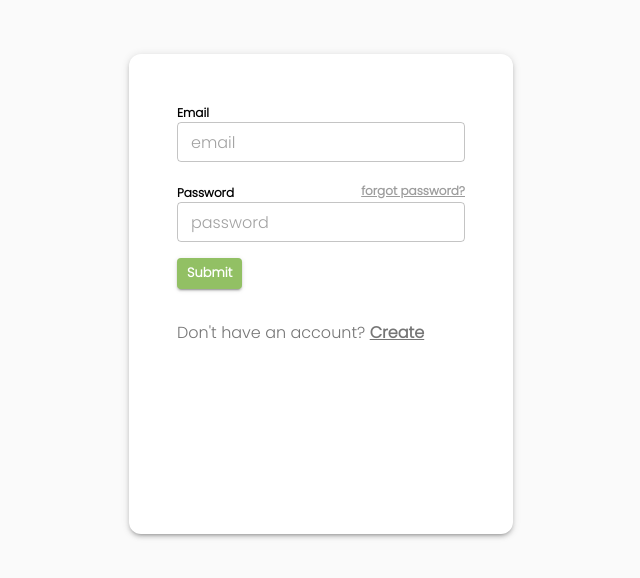
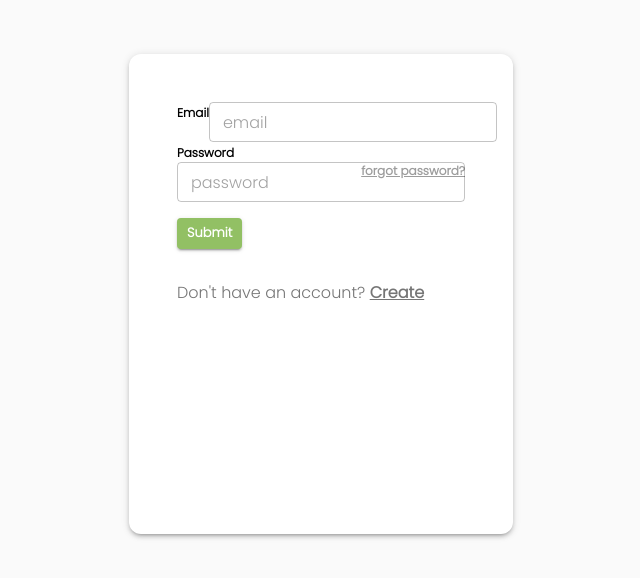
Before and after one commit to dibashthapa/ecommerce-react, a React (Create React App) app: page /login in a window 1280 px wide. Shown: the part 106-684 px from the top of the page, without its empty margins (319-959 px from the left). Built offline with nearby package versions, Linux system fonts and the light colour scheme.

Commit message:
state managed locally

```diff
--- a/src/Public/UI/Input/Input.js
+++ b/src/Public/UI/Input/Input.js
@@ -9,22 +9,21 @@ const useStyles = makeStyles(theme => ({
     }
 }))
 
-function MuiInput(props) {
-
+const MuiInput = props => {
     const classes = useStyles()
+    const { value, changed, name, size, type, variant } = props
     return (
-        <div>
-            <TextField
-                name={props.name}
-                autoComplete='off'
-                size={props.size || 'small'}
-                className={classes.input}
-                id="outlined-basic"
-                type={props.type}
-                variant={props.variant || "outlined"}
-                {...props}
-            />
-        </div>
+        <TextField
+            value={value}
+            onChange={changed}
+            name={name}
+            autoComplete='off'
+            size={size || 'small'}
+            className={classes.input}
+            type={type || 'button'}
+            variant={variant || "outlined"}
+            {...props}
+        />
     )
 }
 
--- a/src/Public/pages/Login/index.js
+++ b/src/Public/pages/Login/index.js
@@ -1,8 +1,11 @@
+import React, { useState } from 'react';
+
 import { InputLabel, makeStyles } from '@material-ui/core';
-import React from 'react';
+
 import Box from '../../UI/Login-SignupBox/Box';
 import MuiButton from '../../UI/Button/Button';
 import MuiInput from '../../UI/Input/Input';
+
 
 const useStyles = makeStyles(theme => ({
   root: {
@@ -34,17 +37,31 @@ const useStyles = makeStyles(theme => ({
 }))
 
 const Login = () => {
+  let initialState = {
+    email: '',
+    password: ''
+  }
+
+  const [form, setForm] = useState(initialState)
+
+  const onChange = (e) => {
+    const { name, value } = e.target
+    setForm({
+      ...form,
+      [name]: value
+    })
+  }
 
   const classes = useStyles()
   return (
     <Box>
       <form className={classes.root}>
         <InputLabel className={classes.fonts} htmlFor='email'>Email</InputLabel>
-        <MuiInput className={classes.fonts} fullWidth placeholder="email" type="email" name="email" />
+        <MuiInput changed={onChange} value={form.email} className={classes.fonts} fullWidth placeholder="email" type="email" name="email" />
         <br />
         <InputLabel className={classes.fonts} htmlFor='password'>Password</InputLabel>
         <InputLabel className={classes.left} htmlFor='password'>forgot password?</InputLabel>
-        <MuiInput className={classes.fonts} fullWidth placeholder="password" type="password" name="password" />
+        <MuiInput changed={onChange} value={form.password} className={classes.fonts} fullWidth placeholder="password" type="password" name="password" />
         <MuiButton type='submit'>Submit</MuiButton>
         <br />
         <br />
--- a/src/Public/pages/Register/index.js
+++ b/src/Public/pages/Register/index.js
@@ -1,6 +1,11 @@
 import React from 'react';
+import Box from '../../UI/Login-SignupBox/Box';
 const Register = () => {
-  return <div>This is Register page</div>;
+  return (
+    <Box>
+
+    </Box>
+  )
 };
 
 export default Register;
```
Also changed, not shown: src/images/loginBg.jpg (added).
